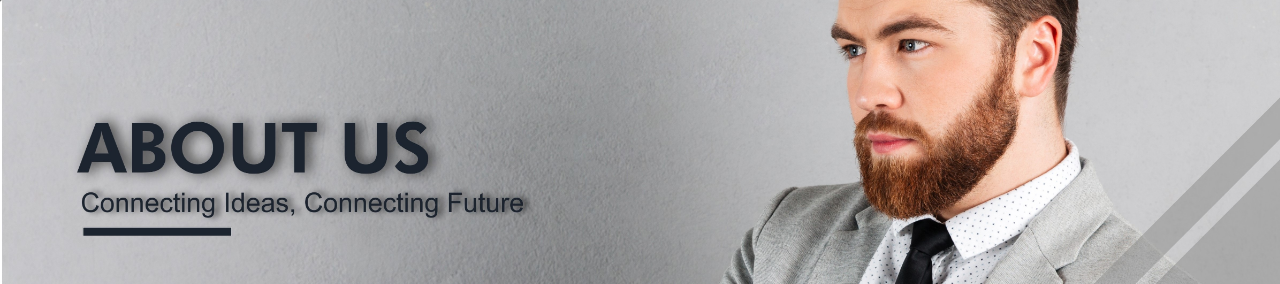
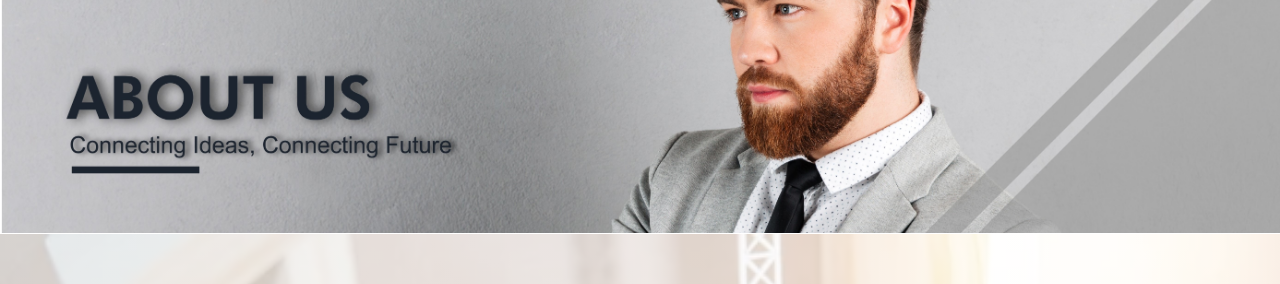
Before and after one commit to sapnashree/pyxis_new, a plain HTML site: page 404.html in a window 1280 px wide. Shown: the part 277-561 px from the top of the page. Drawn offline with nearby package versions, Linux system fonts and the light colour scheme.

Commit message:
Update style.css

```diff
--- a/css/style.css
+++ b/css/style.css
@@ -195,7 +195,7 @@
 
 .page-header {
     background: url(../img/About_banner.jpg) no-repeat;
-    background-size: cover;height: 550px;
+    background-size: cover;height: 450px;
 }
 .jabbho{
     padding-top: 11rem !important;
```
